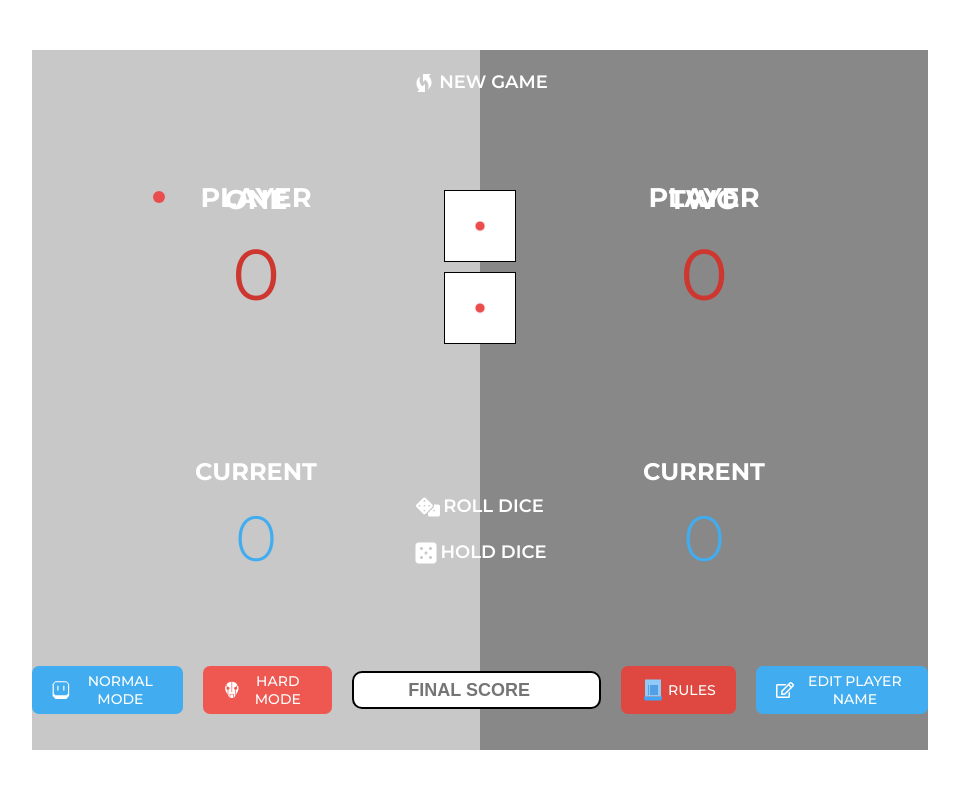
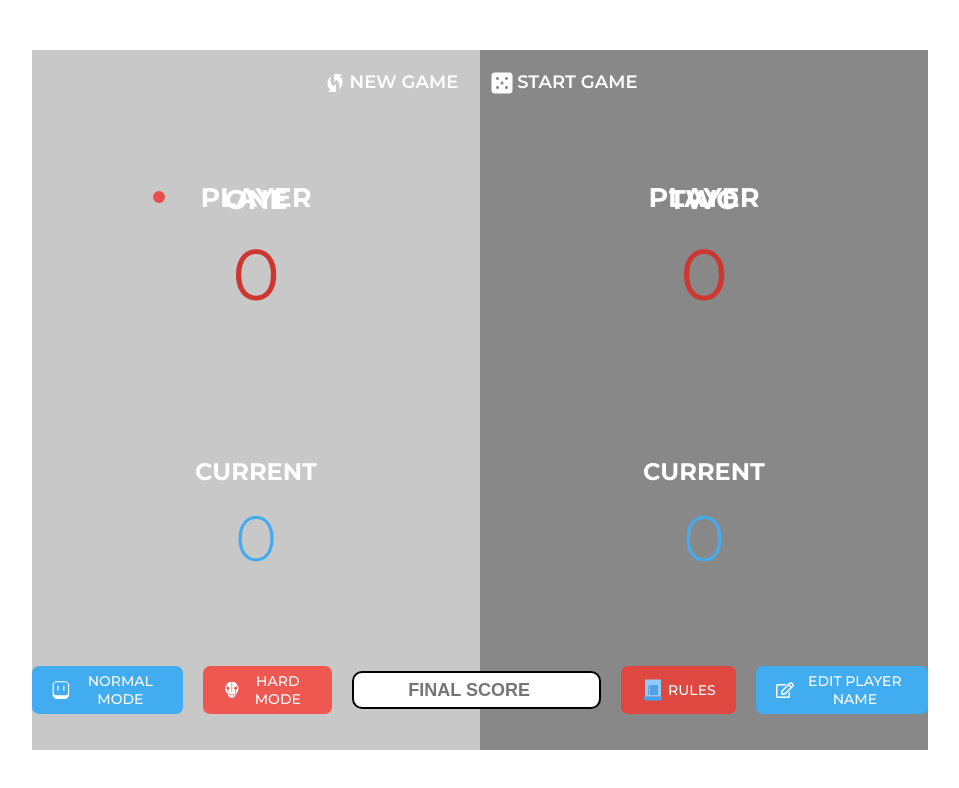
Before and after one commit to harshska-26/ReactDiceGame, a React (Vite) app: page / in a window 1280 px wide. Shown: the top 788 px of the page, without its empty margins (160-1119 px from the left). Built offline with nearby package versions, Linux system fonts and the light colour scheme; a web font is replaced by a local one.

Commit message:
complete functionality

```diff
--- a/src/App.css
+++ b/src/App.css
@@ -76,7 +76,7 @@ body {
 
 .dicecontrols {
   width: 100%;
-  top: 62%;
+  top: 60%;
   position: absolute;
 }
 
--- a/src/App.jsx
+++ b/src/App.jsx
@@ -12,6 +12,7 @@ import { EditPlyrComp, HardmodePopup, Popup } from "./layouts/Popup.layout";
 
 const App = () => {
   const [randomNumbers, SetrandomNumbers] = useState([1, 1]);
+  const [start, setStart] = useState(false);
   const [CurrentScore, SetCurrentScore] = useState(0);
   const [activeplayer, Setactiveplayer] = useState(0);
   const [totalScore, SettotalScore] = useState([0, 0]);
@@ -28,7 +29,12 @@ const App = () => {
     SetplayerNames(["PLAYER ONE", "PLAYER TWO"]);
     SetrandomNumbers([1, 1]);
     Setactiveplayer(0);
+    setStart(false);
   };
+
+  const startGameFunc = () => {
+    setStart(!start);
+  }
 
   const hardModeFunc = () => {
     const updatedPlayerNames = [...playerNames];
@@ -54,7 +60,7 @@ const App = () => {
         if (lastRollSix === true) {
           SettotalScore((prev) => {
             const newScore = [...prev];
-            newScore[activeplayer] = Math.max(0, newScore[activeplayer] - 10);
+            newScore[activeplayer] = Math.max(0, newScore[activeplayer] - 20);
             return newScore;
           });
           SetCurrentScore(0);
@@ -73,6 +79,7 @@ const App = () => {
         if (randomNumone === 1 || randomNumtwo === 1) {
           SetCurrentScore(0);
           Setactiveplayer(activeplayer === 0 ? 1 : 0);
+          setlastRollSix(false);
         } else {
           setlastRollSix(false);
           SetCurrentScore((prev) => prev + randomNum);
@@ -131,6 +138,8 @@ const App = () => {
   };
 
   const funcObj = {
+    newGameBtn: newGameFunc,
+    startGameBtn: startGameFunc,
     rollDiceBtn: RollDice,
     holdBtn: HoldFunc,
     rulesModeBtn: RulesDialogFunc,
@@ -162,10 +171,10 @@ const App = () => {
           />
           <ScoreComp CurrentScore={activeplayer === 1 ? CurrentScore : 0} />
         </div>
-        <Topline onClick={newGameFunc} />
-        <ImageComp randomNums={randomNumbers} />
+        <Topline funcObj={funcObj} />
+        {start && <ImageComp randomNums={randomNumbers} />}
         <div className="dicecontrols">
-          <ButtonGroup funcObj={funcObj} dataset={diceControlBtns} />
+          {start && <ButtonGroup funcObj={funcObj} dataset={diceControlBtns} />}
         </div>
         <BottomLine funcObj={funcObj} onChange={InputFunc} />
         {!hardMode && rulesOpen && <Popup closeRules={RulesDialogFunc} />}
--- a/src/components/Buttons.Components/Button.component.jsx
+++ b/src/components/Buttons.Components/Button.component.jsx
@@ -31,13 +31,7 @@ export const PrimaryButton = ({ id, funclis, data, icon: Icon }) => {
     </div>
   );
 };
-export const TransparentButton = ({
-  id,
-  funclis,
-  data,
-  icon: Icon,
-  onClick,
-}) => {
+export const TransparentButton = ({ id, funclis, data, icon: Icon }) => {
   const buttonfunc = () => {
     if (funclis && funclis[id]) {
       return funclis[id]();
@@ -45,10 +39,7 @@ export const TransparentButton = ({
   };
   return (
     <div className="transparent-button">
-      <button
-        className="transp-but"
-        onClick={data === "NEW GAME" ? onClick : buttonfunc}
-      >
+      <button className="transp-but" onClick={buttonfunc}>
         {Icon && <Icon className="button-icon" />}
         {data}
       </button>
--- a/src/components/Playerline.Components/Player.component.css
+++ b/src/components/Playerline.Components/Player.component.css
@@ -15,8 +15,9 @@ p{
 
 .dice-image {
   display: block;
-  width: 70px;
+  width: 85px;
   border: 1px solid black;
+  border-radius: 10px;
 }
 
 .diceSpace {
@@ -24,8 +25,8 @@ p{
   justify-content: center;
   align-items: center;
   flex-direction: column;
-  gap: 10px;
-  top: 20%;
+  gap: 20px;
+  top: 18%;
   width: 100%;
   position: absolute;
 }
--- a/src/components/Topline.Components/Topline.component.jsx
+++ b/src/components/Topline.Components/Topline.component.jsx
@@ -2,16 +2,13 @@ import { MdOutlineWifiProtectedSetup } from "react-icons/md";
 import { Button } from "../Buttons.Components/Button.component";
 import { PrimaryButton } from "../Buttons.Components/Button.component";
 import "./Topline.component.css";
+import { gameControlBtns } from "../../metadata/buttons.metadata";
+import { ButtonGroup } from "../../layouts/ButtonGroup.layout";
 
-export const Topline = ({ onClick }) => {
+export const Topline = ({ funcObj }) => {
   return (
     <div className="header">
-      <Button
-        type="Transparent"
-        data="NEW GAME"
-        onClick={onClick}
-        icon={MdOutlineWifiProtectedSetup}
-      />
+      <ButtonGroup funcObj={funcObj} dataset={gameControlBtns} />
     </div>
   );
 };
--- a/src/layouts/Popup.layout.css
+++ b/src/layouts/Popup.layout.css
@@ -51,3 +51,12 @@ strong {
   font-weight: 700;
   margin-right: 20px;
 }
+
+li{
+  font-weight: 700;
+  line-height: 35px;
+}
+
+ol{
+  text-align: left;
+}
--- a/src/layouts/Popup.layout.jsx
+++ b/src/layouts/Popup.layout.jsx
@@ -11,7 +11,7 @@ export const Popup = ({ closeRules }) => {
             RULES
           </strong>
         </h1>
-        <ol>
+        <ol >
           <li>The game has 2 players,playing in rounds.</li>
           <li>
             In each turn,a player rolls a dice as many times as he whishes. Each
@@ -31,9 +31,10 @@ export const Popup = ({ closeRules }) => {
           </li>
           <li>
             you can change the predefined score of 50 in the "Set Target Score"
-            input box "GOOD LUCK BUDDY !!!"
+            input box
           </li>
         </ol>
+            <h3>"GOOD LUCK BUDDY !!!"</h3>
         <button className="close-button" onClick={closeRules}>
           Close
         </button>
@@ -52,6 +53,8 @@ export const HardmodePopup = ({ closeRules }) => {
             RULES
           </strong>
         </h1>
+        <ol>
+
         <li>Including the rules before here are some New Rules.</li>
         <li>
           Player looses 20 points his ENTIRE score when he rolls a 6 in a row.
@@ -63,8 +66,10 @@ export const HardmodePopup = ({ closeRules }) => {
         </li>
         <li>
           Another dice is added to make the game faster to reach GLOBAL SCORE
-          and interesting.GOOD LUCK BUDDY !!!
+          and interesting.
         </li>
+        </ol>
+          <h3> GOOD LUCK BUDDY !!!</h3>
         <button className="close-button" onClick={closeRules}>
           Close
         </button>
--- a/src/metadata/buttons.metadata.js
+++ b/src/metadata/buttons.metadata.js
@@ -1,7 +1,25 @@
 import { FaDice, FaDiceFive, FaRegEdit } from "react-icons/fa";
 import { FcRules } from "react-icons/fc";
 import { GiAndroidMask } from "react-icons/gi";
+import { MdOutlineWifiProtectedSetup } from "react-icons/md";
 import { SiAseprite } from "react-icons/si";
+
+
+
+export const gameControlBtns = [
+  {
+    type: "Transparent",
+    data: "NEW GAME",
+    id: "newGameBtn",
+    icon: MdOutlineWifiProtectedSetup,
+  },
+  {
+    type: "Transparent",
+    data: "START GAME",
+    id: "startGameBtn",
+    icon: FaDiceFive,
+  },
+];
 
 export const diceControlBtns = [
   {
```
